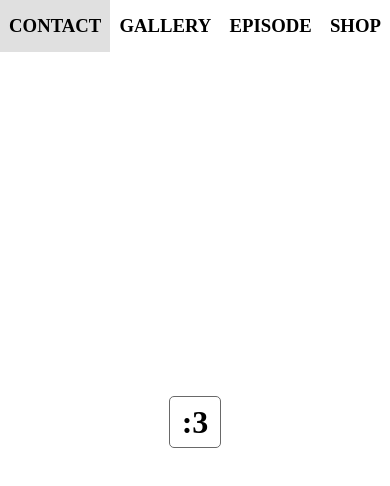
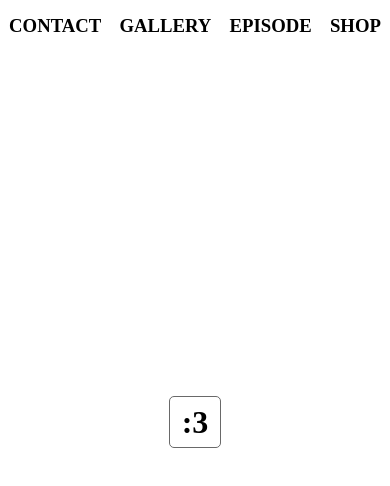
Before and after one commit to gnemek20/pfront, a Vue app: page /home in a window 390 px wide. Shown: the top 486 px of the page. Built offline with nearby package versions, Linux system fonts and the light colour scheme.

Commit message:
모바일 버전 hover 효과와 잔상 제거

```diff
--- a/src/App.vue
+++ b/src/App.vue
@@ -9,5 +9,6 @@
   margin: 0;
   padding: 0;
   user-select: none;
+  -webkit-tap-highlight-color: transparent;
 }
 </style>
--- a/src/views/Home.vue
+++ b/src/views/Home.vue
@@ -63,7 +63,10 @@
   justify-content: center;
   padding: 15px 0px;
 }
-.header > .block:hover {
-  background-color: #e0e0e0;
+
+@media (hover:hover) {
+  .header > .block:hover {
+    background-color: #e0e0e0;
+  }
 }
 </style>
--- a/src/views/Landing.vue
+++ b/src/views/Landing.vue
@@ -25,7 +25,10 @@
   border: 1px solid dimgray;
   border-radius: 5px;
 }
-.container > .block:hover {
-  box-shadow: 0px 0px 5px 0px dimgray;
+
+@media (hover:hover) {
+  .container > .block:hover {
+    box-shadow: 0px 0px 5px 0px dimgray;
+  }
 }
 </style>
--- a/src/views/Shop.vue
+++ b/src/views/Shop.vue
@@ -42,9 +42,6 @@
   cursor: pointer;
   border: 1px solid dimgray;
 }
-.list > .block:hover {
-  box-shadow: 0px 0px 5px 0px dimgray;
-}
 
 .container > .header {
   width: 100%;
@@ -60,13 +57,20 @@
   cursor: pointer;
   padding: 3px;
 }
-.option > div:hover {
-  color: #e0e0e0;
-}
 .option > div:nth-child(1) {
   margin-right: 5px;
 }
 .option > div:nth-child(2) {
   margin-left: 5px;
 }
+
+@media (hover:hover) {
+  .list > .block:hover {
+    box-shadow: 0px 0px 5px 0px dimgray;
+  }
+
+  .option > div:hover {
+    color: #e0e0e0;
+  }
+}
 </style>
```
